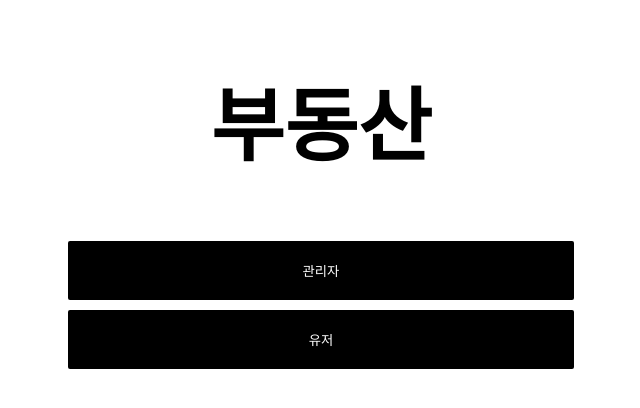
After one commit to jseo07/sampo, a Django app: template mapapp/templates/mapapp/main.html in a window 1280 px wide. The commit adds this page. Shown: the top 408 px of the page, without its empty margins (319-959 px from the left). Run offline with Django 4.2, Linux system fonts and the light colour scheme; the template is opened without the code that fills it, so the values that code supplies are empty.

Commit message:
temporary main menu

```diff
--- a/mapapp/static/style.css
+++ b/mapapp/static/style.css
@@ -20,10 +20,6 @@ body {
   #home{
     float:left;
   }
-  #admin{
-    float:right;
-  }
-
 
   #map{
     position:fixed;
@@ -75,7 +71,7 @@ input[type=text]{
   height: 150px;
 }
 
-input[type=submit]{
+input[type=submit], button{
   appearance: none;
   -webkit-appearance: none;
   padding: 20px;
@@ -87,3 +83,20 @@ input[type=submit]{
   text-align: center;
   margin-top: 50px;
 }
+
+button:hover{
+  background-color: gray;
+}
+
+.main{
+  display: grid;
+  grid-template-rows: 1 1 1;
+  text-align: center;
+  font-size: 40px;
+}
+button{
+  padding: 20px;
+  margin-top: 10px;
+  margin-left: auto;
+  margin-right: auto;
+}
--- /dev/null
+++ b/mapapp/templates/mapapp/main.html
@@ -0,0 +1,19 @@
+<!DOCTYPE html>
+<html>
+    <head>
+        <meta charset="utf-8">
+        <title>부동산</title>
+        {% load static %}
+        <link rel="stylesheet" href="{% static 'style.css'%}">
+        <link rel="preconnect" href="https://fonts.googleapis.com">
+        <link rel="preconnect" href="https://fonts.gstatic.com" crossorigin>
+        <link href="https://fonts.googleapis.com/css2?family=Noto+Sans+KR:wght@200;400;600&display=swap" rel="stylesheet">
+    </head>
+    <body>
+        <div class="main">
+            <h1>부동산</h1>
+            <button onclick="location.href='../adminis/'">관리자</button>
+            <button onclick="location.href='../adminis/'">유저</button>
+        </div>
+    </body>
+</html>
--- a/mapapp/templates/mapapp/map.html
+++ b/mapapp/templates/mapapp/map.html
@@ -14,7 +14,6 @@
     <!-- Fixed Top Menu -->
     <div class="navbar">
         <a href="" id="home"><img width="35" height="35" src="https://img.icons8.com/material-rounded/24/real-estate.png" alt="real-estate"/></a>
-        <a href="" id="admin"><img width="35" height="35" src="https://img.icons8.com/fluency-systems-regular/48/system-administrator-male.png" alt="system-administrator-male"/></a>
     </div>
 
     <div class="mapandbar">
--- a/mapapp/urls.py
+++ b/mapapp/urls.py
@@ -2,6 +2,7 @@ from django.urls import path
 import mapapp.views
 
 urlpatterns = [
-    path('', mapapp.views.index),
+    path('', mapapp.views.main),
+    path('adminis/', mapapp.views.index),
     path('add_location/', mapapp.views.add_location, name='add_location'),
 ]
--- a/mapapp/views.py
+++ b/mapapp/views.py
@@ -1,8 +1,12 @@
 from django.shortcuts import render
 from django.http import HttpResponse
 from .models import location
+from django.contrib import messages
 
 # Create your views here.
+def main(request):
+    return render(request, 'mapapp/main.html')
+
 def index(request):
     return render(request, 'mapapp/map.html')
 
```
